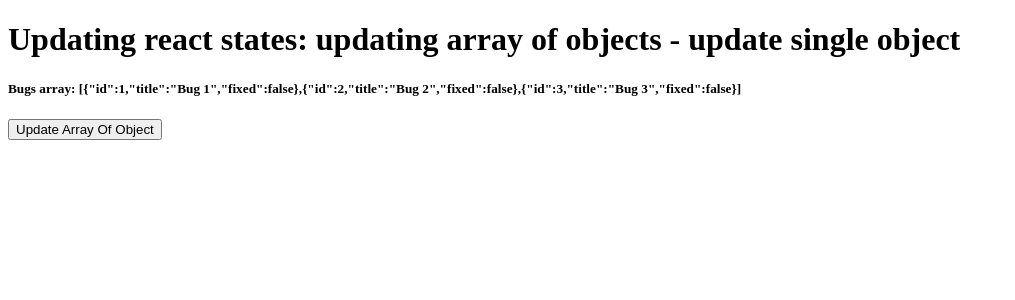
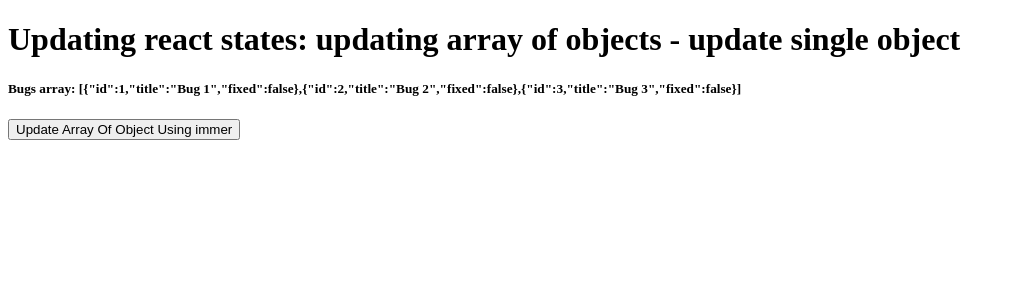
Before and after one commit to ashutosh-gole/react-app, a React (Vite) app: page / in a window 1280 px wide. Shown: the top 300 px of the page, without its empty margins (0-1015 px from the left). Built offline with nearby package versions, Linux system fonts and the light colour scheme.

Commit message:
updating logic with immer package

```diff
--- a/package.json
+++ b/package.json
@@ -11,6 +11,7 @@
   },
   "dependencies": {
     "bootstrap": "^5.3.3",
+    "immer": "^10.1.1",
     "react": "^18.3.1",
     "react-dom": "^18.3.1",
     "react-icons": "^5.2.1"
--- a/src/components/UpdatingState/UpdatingState.tsx
+++ b/src/components/UpdatingState/UpdatingState.tsx
@@ -1,4 +1,5 @@
 import { useState } from "react";
+import { produce } from "immer";
 
 const UpdatingState = () => {
   const [bugs, setBugs] = useState([
@@ -7,9 +8,15 @@ const UpdatingState = () => {
     { id: 3, title: "Bug 3", fixed: false },
   ]);
 
-  // for add
   const handleClick = () => {
-    setBugs(bugs.map((bug) => (bug.id === 2 ? { ...bug, fixed: true } : bug)));
+    // setBugs(bugs.map((bug) => (bug.id === 2 ? { ...bug, fixed: true } : bug)));
+
+    setBugs(
+      produce((draft) => {
+        const bug = draft.find((bug) => bug.id === 2);
+        if (bug) bug.fixed = true;
+      })
+    );
   };
 
   return (
@@ -23,7 +30,7 @@ const UpdatingState = () => {
         className={"btn btn-primary"}
         onClick={() => handleClick()}
       >
-        Update Array Of Object
+        Update Array Of Object Using immer
       </button>
     </>
   );
```
Also changed, not shown: 1 other file (tests, documents, lock files or other folders).
